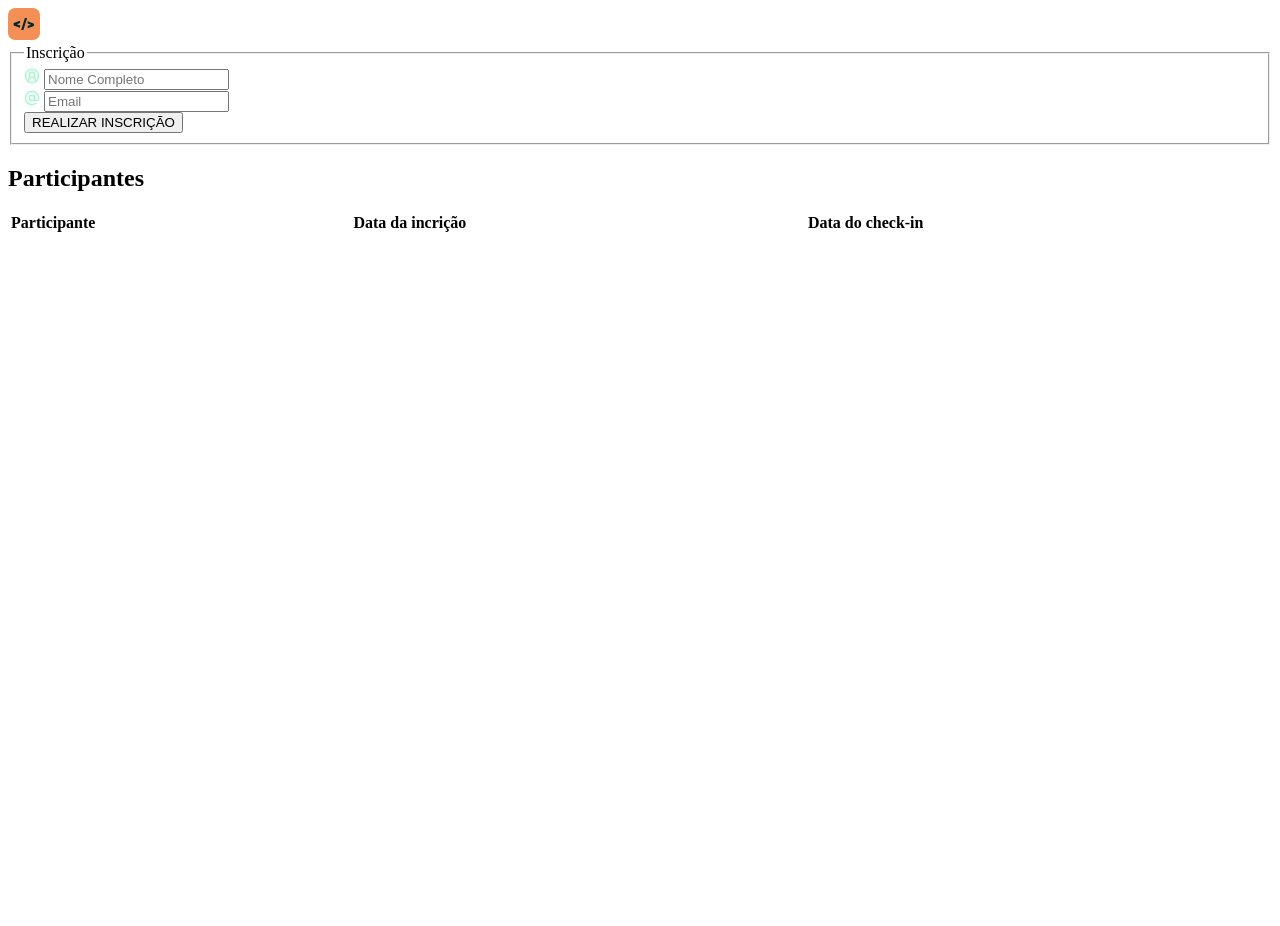
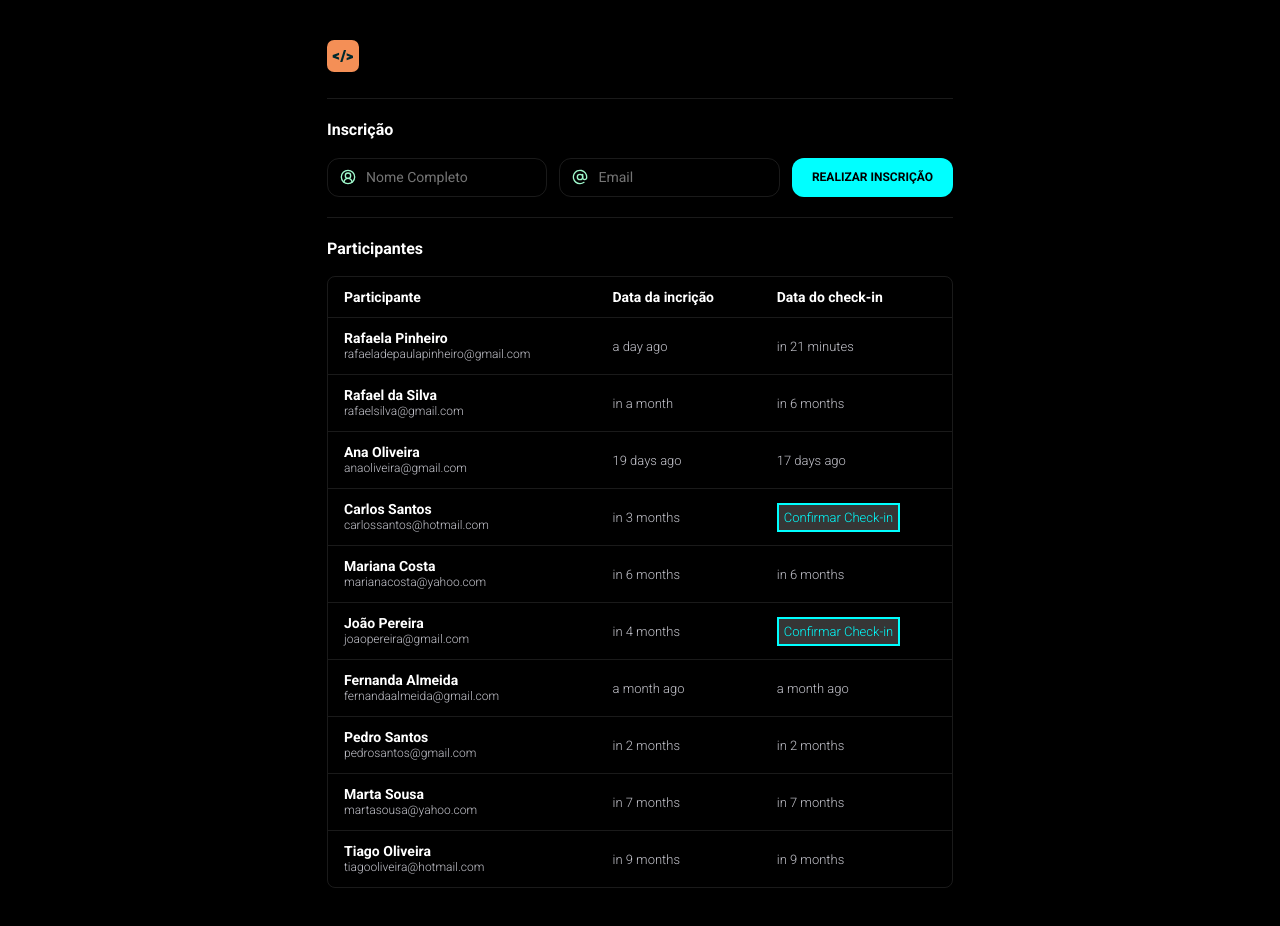
Before and after one commit to FernandoMoreti/nlw-unite, a plain HTML site: page index.html in a window 1280 px wide. Before the commit the page ends 800 px from the top, so only its background shows below. Drawn offline with nearby package versions, Linux system fonts and the light colour scheme.

Commit message:
add rotes css and js

```diff
--- a/index.html
+++ b/index.html
@@ -110,4 +110,7 @@
 <script src="https://cdn.jsdelivr.net/npm/dayjs@1/plugin/relativeTime.js"></script>
 <script>dayjs.extend(window.dayjs_plugin_relativeTime)</script>
 
+<script src="index.js"></script>
+<link rel="stylesheet" href="index.css">
+
 </html>
```
